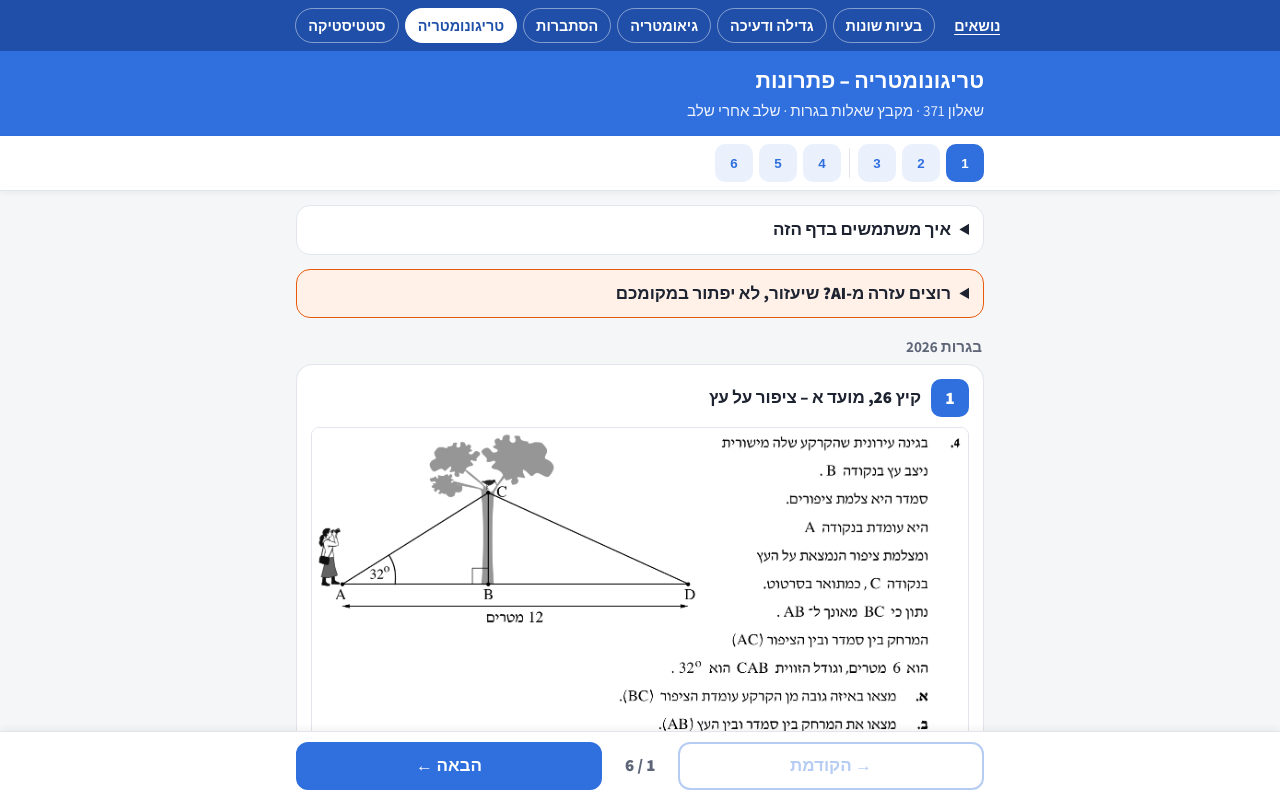
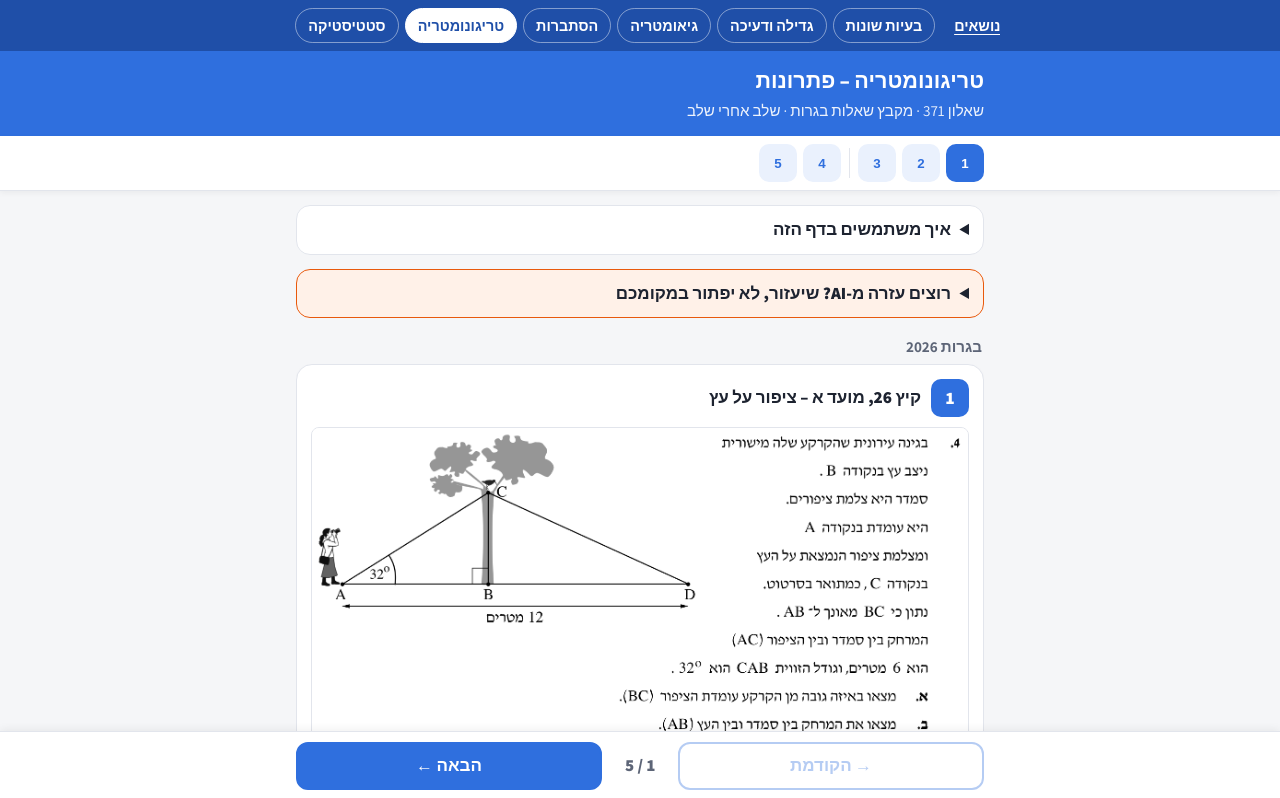
Before and after one commit to ZvikaL/371-solutions, a plain HTML site: page trig/index.html in a window 1280 px wide. Shown: the top 798 px of the page. Drawn offline with Linux system fonts and the light colour scheme.

Commit message:
Trig: drop the booklet's duplicated question; geometry: door is winter 25
Co-Authored-By: Claude Opus 5.5 <noreply@anthropic.com>

```diff
--- a/trig/index.html
+++ b/trig/index.html
@@ -234,7 +234,7 @@ document.querySelector('header.top p').textContent = CONFIG.subtitle;
 
 const SECTIONS = [
   {name:'בגרות 2026', from:1, to:3},
-  {name:'בגרות 2025', from:4, to:6},
+  {name:'בגרות 2025', from:4, to:5},
 ];
 
 function signTable(zeros, tests, vals){
@@ -326,32 +326,7 @@ const Q = [
        E('שוכחים שהבסיס העליון AB שווה ל-CE, ומחשבים רק משולש.','S = [86.22 · 58.16/2]','S = [(33.78 + 120) · 58.16/2]'),
        E('בסעיף ד משתמשים ב-CD כולו כניצב. הניצב שליד הזווית C במשולש ACE הוא CE.','tan ∠ACE = [58.16/120]','tan ∠ACE = [58.16/33.78]')]},
 
-{n:4, img:'q4', title:'קיץ 25, מועד א – מתקן בגן שעשועים',
- text:'בגן שעשועים בנו מתקן שצורתו טרפז ישר זווית ABCD (BC ∥ AD, זווית BCD = 90°). הצלע AD מונחת על הקרקע. מן הנקודה B לנקודה D בנו קורת תמיכה למתקן (BD). BE הוא חבל טיפוס המאונך לקרקע (ראו סרטוט). נתון: AB = 4 מטרים, זווית BAE = 37°. א. מצאו את האורך של חבל הטיפוס (BE). נתון כי האורך של קורת התמיכה (BD) הוא 6.5 מטרים. ב. (1) מצאו את האורך של הקטע ED. (2) מצאו את האורך של הצלע AD. לפי דרישת מהנדס העירייה, הזווית שבין קורת התמיכה לקרקע (זווית BDE) צריכה להיות גדולה מ-20°. ג. האם המתקן מתאים לדרישת המהנדס? נמקו את תשובתכם. (בסרטוט: A, E, D על הקרקע משמאל לימין; B מעל E, C מעל D; BC הצלע העליונה.)',
- hint:['במשולש ABE הזווית E ישרה. מסתכלים מהזווית של 37 מעלות: איזו צלע היא היתר, ואיזו צלע מול הזווית?'],
- steps:[
-  S('א','BE מאונך לקרקע, לכן במשולש ABE הזווית E ישרה. מסתכלים מהזווית A (37 מעלות): AB מול הזווית הישרה – יתר. BE מול הזווית A – ניצב מול. AE צמוד לזווית A – ניצב ליד.','יתר:|AB = 4','ניצב מול:|BE = ?','ניצב ליד:|AE = ?'),
-  S('א','יודעים יתר ומחפשים ניצב מול – הפונקציה היא sin.','sin 37° = [BE/{4}]'),
-  S('א','כופלים את שני האגפים ב-4 ומחשבים (מחשבון במצב DEG).','BE = {4 ·} sin 37°','BE = 4 · {0.6018} ≈ 2.41'),
-  S('ב(1)','עוברים למשולש BED. גם בו הזווית E ישרה. BD מול הזווית הישרה – יתר. BE ו-ED הם הניצבים. יודעים שתי צלעות – משפט פיתגורס.','ED² + BE² = BD²','ED² + {2.41²} = {6.5²}'),
-  S('ב(1)','מחשבים את הריבועים.','ED² + {5.81} = {42.25}'),
-  S('ב(1)','מעבירים 5.81 אגף (מחליף סימן).','ED² = 42.25 {− 5.81}','ED² = 36.44'),
-  S('ב(1)','מוציאים שורש. אורך תמיד חיובי.','ED = √36.44 ≈ 6.04'),
-  S('ב(2)','AD מורכב מ-AE ועוד ED. מוצאים את AE: במשולש ABE הוא ניצב ליד הזווית A, ולכן cos.','cos 37° = [AE/4]','AE = {4 ·} cos 37°','AE = 4 · {0.7986} ≈ 3.19'),
-  S('ב(2)','מחברים.','AD = AE + ED','AD = {3.19} + {6.04} ≈ 9.23'),
-  S('ב(2)','בדיקה בפיתגורס במשולש ABE.','2.41² + 3.19² = 5.81 + 10.18 = 15.99','4² = 16  ≈ ✓'),
-  S('ג','במשולש BED מסתכלים מהזווית D: BE מולה – ניצב מול. BD הוא היתר. מול ויתר – sin. מחלקים עם הערך המלא של BE מהמחשבון (2.407...).','sin ∠BDE = [BE/BD]','sin ∠BDE = [{2.41}/{6.5}] ≈ 0.3704'),
-  S('ג','מחפשים זווית – לוחצים sin⁻¹. (עם הערך המלא של BE יוצא 21.74; עם 2.41 יוצא 21.76.)','∠BDE = {sin⁻¹}(0.3704)','∠BDE ≈ 21.74°'),
-  S('ג','משווים לדרישה: הזווית צריכה להיות גדולה מ-20 מעלות.','21.74° > 20° ✓','!המתקן מתאים לדרישת המהנדס'),
- ],
- final:[['א.','BE ≈ 2.41 מ׳'],['ב.','(1)  ED ≈ 6.04 מ׳'],['','(2)  AD ≈ 9.23 מ׳'],['ג.','!כן: הזווית BDE ≈ 21.74° גדולה מ-20°']],
- errs:[E('משתמשים בזווית 37 מעלות במשולש BED. הזווית 37 נמצאת ב-A, במשולש אחר. ב-BED יודעים שתי צלעות – פיתגורס.','ED = 6.5 · cos 37°','ED² = 6.5² − 2.41²'),
-       E('מחברים במקום לחסר. מחפשים ניצב, לכן מחסרים מריבוע היתר.','ED² = 6.5² + 2.41²','ED² = 6.5² − 2.41²'),
-       E('בסעיף ב(2) עונים רק ED. הצלע AD מתחילה ב-A, לכן צריך גם את AE.','AD ≈ 6.04','AD = 3.19 + 6.04 ≈ 9.23'),
-       E('בסעיף ג משתמשים ב-tan עם BD. BD הוא יתר, לכן sin.','tan ∠BDE = [2.41/6.5]','sin ∠BDE = [2.41/6.5]'),
-       E('מחשבים את הזווית ולא עונים על השאלה. צריך לכתוב במפורש: 21.74 גדול מ-20, ולכן המתקן מתאים.')]},
-
-{n:5, img:'q5', title:'קיץ 25, מועד ב – מנוף לדירה',
+{n:4, img:'q4', title:'קיץ 25, מועד ב – מנוף לדירה',
  text:'סמדר עברה לגור בדירה הנמצאת בקומה האחרונה בבניין. היא הזמינה הובלה במנוף כדי להעלות רהיטים לדירה ולהכניס אותם דרך החלון. חלון הדירה של סמדר נמצא בנקודה A. המנופאי יוסי מיקם את המנוף על הכביש BC, בנקודה B, וכיוון את זרוע המנוף בזווית של 68° (זווית ABC), כמתואר בסרטוט. נתון: AC מאונך ל-BC, AC = 12 מטרים. א. מצאו את האורך של BC. ב. מצאו את האורך של זרוע המנוף בזווית זו (AB). לאחר זמן מסוים המנוף הפריע לתנועה. יוסי הזיז את המנוף לנקודה D, הנמצאת על המשך הכביש BC, וכיוון אותו בהתאם, כמתואר בסרטוט. נתון כי אורך הקטע BD הוא 2 מטרים. ג. (1) מצאו את גודל הזווית החדשה של כיוון זרוע המנוף (זווית ADC). (2) מצאו בכמה מטרים גדול האורך של זרוע המנוף לאחר ההזזה (AD) מן האורך של זרוע המנוף לפני ההזזה (AB). (בסרטוט: D, B, C על הכביש משמאל לימין; C בבסיס הבניין, A מעל C בקיר הבניין; AB ו-AD זרועות המנוף.)',
  hint:['במשולש ABC הזווית C ישרה. מסתכלים מהזווית של 68 מעלות: איזו צלע מולה, ואיזו צלע צמודה אליה?'],
  steps:[
@@ -377,7 +352,7 @@ const Q = [
        E('בסעיף ג(2) עונים AD במקום ההפרש. שואלים בכמה מטרים גדלה הזרוע.','≈ 13.82','13.82 − 12.94 ≈ 0.87'),
        E('המחשבון במצב RAD. ב-tan של 68 ברדיאנים יוצא מספר שלילי – סימן שהמחשבון לא במעלות (DEG).','tan 68 ≈ −2.04','tan 68° ≈ 2.475')]},
 
-{n:6, img:'q6', title:'חורף 25 – מתקן בגן שעשועים',
+{n:5, img:'q5', title:'חורף 25 – מתקן בגן שעשועים',
  text:'בגן שעשועים בנו מתקן שצורתו טרפז ישר זווית ABCD (BC ∥ AD, זווית BCD = 90°). הצלע AD מונחת על הקרקע. מן הנקודה B לנקודה D בנו קורת תמיכה למתקן (BD). BE הוא חבל טיפוס המאונך לקרקע (ראו סרטוט). נתון: AB = 4 מטרים, זווית BAE = 37°. א. מצאו את האורך של חבל הטיפוס (BE). נתון כי האורך של קורת התמיכה (BD) הוא 6.5 מטרים. ב. (1) מצאו את האורך של הקטע ED. (2) מצאו את האורך של הצלע AD. לפי דרישת מהנדס העירייה, הזווית שבין קורת התמיכה לקרקע (זווית BDE) צריכה להיות גדולה מ-20°. ג. האם המתקן מתאים לדרישת המהנדס? נמקו את תשובתכם. (בסרטוט: A, E, D על הקרקע משמאל לימין; B מעל E, C מעל D; BC הצלע העליונה.)',
  hint:['במשולש ABE הזווית E ישרה. מסתכלים מהזווית של 37 מעלות: איזו צלע היא היתר, ואיזו צלע מול הזווית?'],
  steps:[
```
Also changed, not shown: geometry/index.html (+1 -1 lines), trig/img/q4.png, trig/img/q5.png, trig/img/q6.png (deleted).
